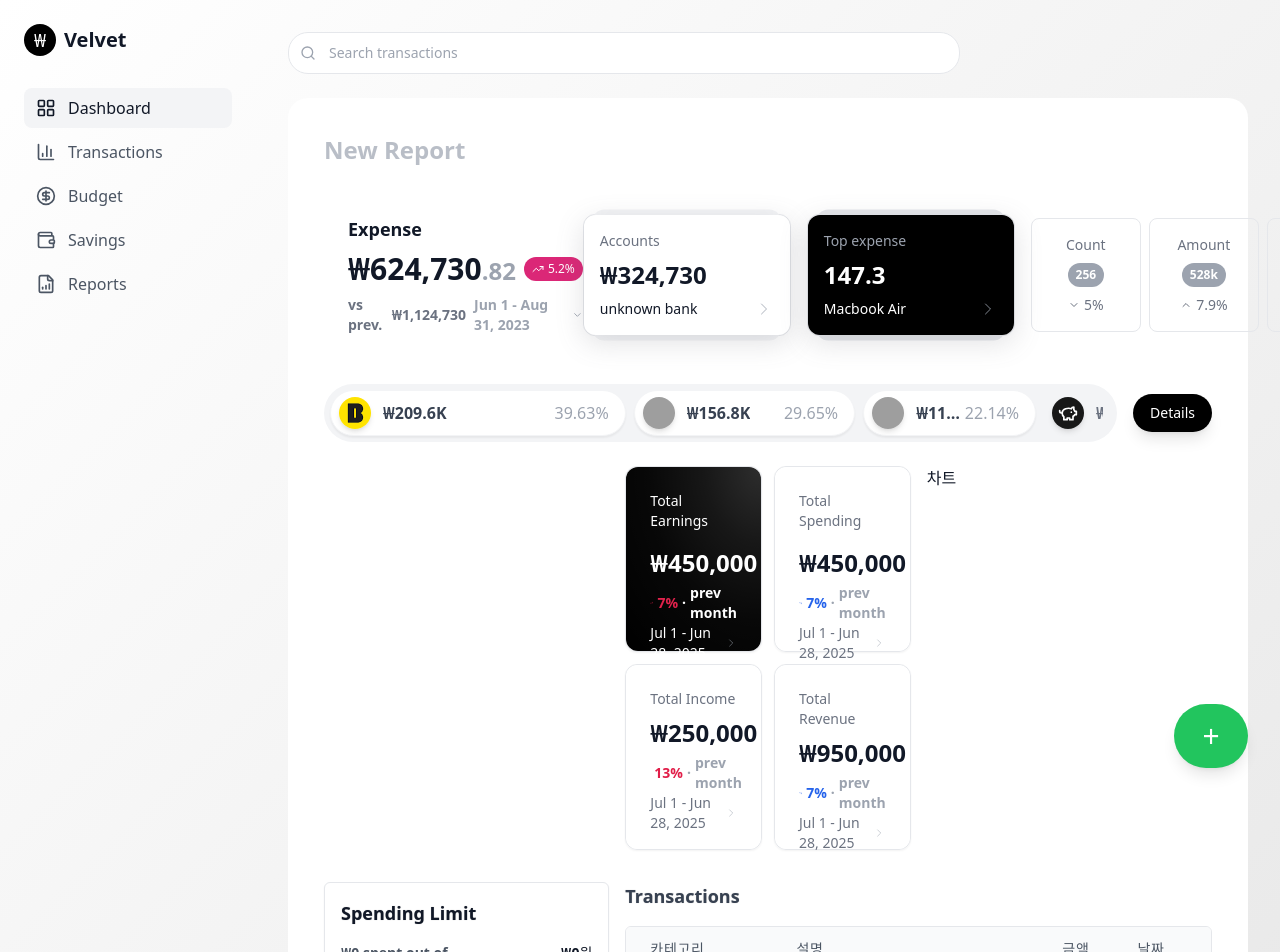
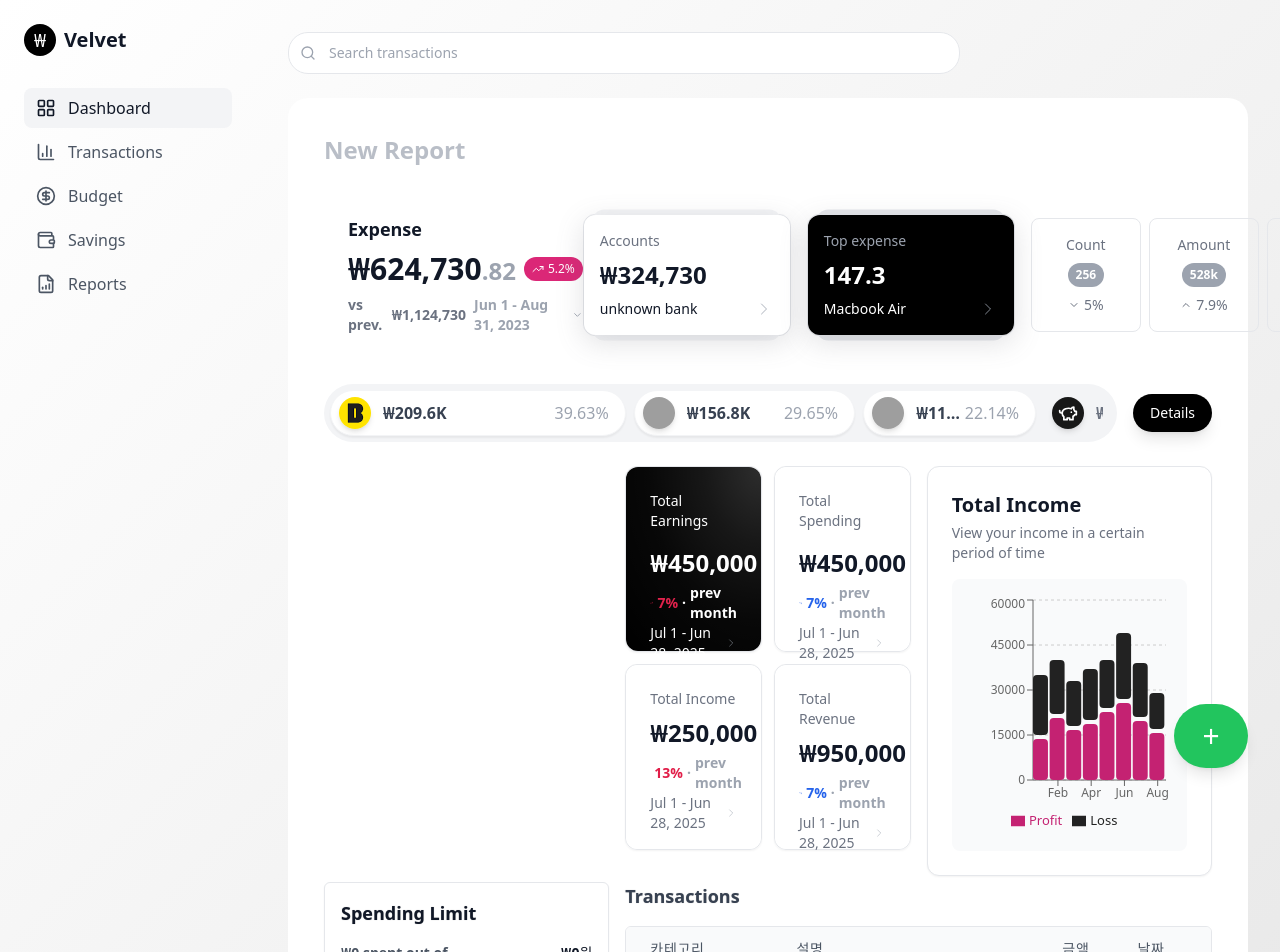
Before and after one commit to jihunhong/velvet, a React (Vite) app: page / in a window 1280 px wide. Shown: the top 952 px of the page. Built offline with nearby package versions, Linux system fonts and the light colour scheme; grey boxes are pictures that could not be loaded; a web font is replaced by a local one.

Commit message:
feat: bar 차트 추가

```diff
--- a/src/components/Dashboard.tsx
+++ b/src/components/Dashboard.tsx
@@ -3,6 +3,7 @@ import AccountList from './AccountList';
 import BudgetsInsights from './BudgetsInsights';
 import ExpenseList from './ExpenseList';
 import Panel from './Layout/Panel';
+import ProfitLossChart from './ProfitLossChart';
 import RegularPayment from './RegularPayment';
 import Revenue from './Revenue';
 import SpentLimit from './SpentLimit';
@@ -81,7 +82,7 @@ export default function Dashboard({ timeframe, onTimeframeChange }: DashboardPro
           </section>
         </Panel>
         <Panel rowSpan={2} colSpan={2}>
-          차트
+          <ProfitLossChart />
         </Panel>
         <Panel rowSpan={2} colSpan={2}>
           <div className="flex flex-col gap-4 h-full">
--- /dev/null
+++ b/src/components/ExpenseAreaChart.tsx
@@ -0,0 +1,35 @@
+import { Area, AreaChart, CartesianGrid, ResponsiveContainer, Tooltip, XAxis, YAxis } from 'recharts';
+
+export interface DailyExpense {
+  date: string;
+  amount: number;
+}
+
+export interface ExpenseAreaChartProps {
+  data: DailyExpense[];
+}
+
+const ExpenseAreaChart = ({ data }: ExpenseAreaChartProps) => (
+  <div className="bg-white border border-gray-200 rounded-md p-4 shadow-sm h-full flex flex-col">
+    <h3 className="text-lg text-gray-900 font-bold mb-4">최근 지출 추이</h3>
+    <div className="flex-1 flex items-center justify-center">
+      <ResponsiveContainer width="100%" height={220}>
+        <AreaChart data={data} margin={{ top: 10, right: 20, left: 0, bottom: 0 }}>
+          <CartesianGrid strokeDasharray="3 3" stroke="#e2e8f0" />
+          <defs>
+            <linearGradient id="colorExpense" x1="0" y1="0" x2="0" y2="1">
+              <stop offset="5%" stopColor="#ef4444" stopOpacity={0.7} />
+              <stop offset="95%" stopColor="#ef4444" stopOpacity={0.1} />
+            </linearGradient>
+          </defs>
+          <XAxis dataKey="date" tick={{ fontSize: 12 }} tickLine={false} axisLine={false} />
+          <YAxis tick={{ fontSize: 12 }} tickLine={false} axisLine={false} />
+          <Tooltip formatter={(value: number) => value.toLocaleString()} />
+          <Area type="monotone" dataKey="amount" stroke="#ef4444" fill="url(#colorExpense)" strokeWidth={2} dot={{ r: 2 }} activeDot={{ r: 5 }} />
+        </AreaChart>
+      </ResponsiveContainer>
+    </div>
+  </div>
+);
+
+export default ExpenseAreaChart;
--- /dev/null
+++ b/src/components/ProfitLossChart.tsx
@@ -0,0 +1,49 @@
+import { Bar, BarChart, CartesianGrid, Legend, ResponsiveContainer, XAxis, YAxis } from 'recharts';
+
+const data = [
+  { month: 'Jan', profit: 15000, loss: 20000 },
+  { month: 'Feb', profit: 22000, loss: 18000 },
+  { month: 'Mar', profit: 18000, loss: 15000 },
+  { month: 'Apr', profit: 20000, loss: 17000 },
+  { month: 'May', profit: 24000, loss: 16000 },
+  { month: 'Jun', profit: 27000, loss: 22000 },
+  { month: 'Jul', profit: 21000, loss: 18000 },
+  { month: 'Aug', profit: 17000, loss: 12000 },
+];
+
+// Custom shape for profit bar (위쪽에 gap을 줌)
+const ProfitBarWithGap = (props: any) => {
+  const { x, y, width, height, fill, radius } = props;
+  const gap = 4;
+  return <rect x={x} y={y + gap} width={width} height={height - gap} fill={fill} rx={radius?.[0] || 0} ry={radius?.[1] || 0} />;
+};
+
+const ProfitLossChart = () => (
+  <div className="bg-white border border-gray-200 rounded-xl p-6 shadow-sm">
+    <h3 className="text-xl font-bold text-gray-900 mb-1">Total Income</h3>
+    <p className="text-sm text-gray-500 mb-4">View your income in a certain period of time</p>
+    <div className="bg-gray-50 rounded-lg p-4">
+      <ResponsiveContainer width="100%" height={240}>
+        <BarChart data={data} barGap={8}>
+          <CartesianGrid strokeDasharray="3 3" vertical={false} />
+          <XAxis dataKey="month" tick={{ fontSize: 12 }} />
+          <YAxis tick={{ fontSize: 12 }} />
+          <Legend iconType="rect" wrapperStyle={{ fontSize: 13 }} />
+          <Bar
+            dataKey="profit"
+            name="Profit"
+            fill="#c42272"
+            stackId="a"
+            barSize={20}
+            radius={[4, 4, 4, 4]}
+            shape={<ProfitBarWithGap />}
+            isAnimationActive={false}
+          />
+          <Bar dataKey="loss" name="Loss" fill="#222" stackId="a" barSize={20} radius={[4, 4, 4, 4]} isAnimationActive={false} />
+        </BarChart>
+      </ResponsiveContainer>
+    </div>
+  </div>
+);
+
+export default ProfitLossChart;
--- a/src/components/SpentLimit.tsx
+++ b/src/components/SpentLimit.tsx
@@ -1,3 +1,4 @@
+import { getStatusStyles } from '@/common/utils/percent';
 import { getAllBudgets } from '@/db/budgetDB';
 import { getCurrentMonthExpenses } from '@/db/expenseDB';
 import { useQuery } from '@tanstack/react-query';
@@ -11,9 +12,14 @@ const SpentLimit = () => {
     queryKey: ['getCurrentMonthExpenses'],
     queryFn: () => getCurrentMonthExpenses(),
   });
+  if (!budgets || !expenses) {
+    return <div>Loading...</div>;
+  }
 
   const totalLimit = budgets?.reduce((acc, budget) => acc + budget.goal, 0);
   const totalSpent = expenses?.reduce((acc, expense) => acc + expense.amount, 0);
+  const percent = Number(Math.round((totalSpent / totalLimit) * 100).toFixed(1));
+  const { status, txt, bg } = getStatusStyles(percent);
 
   return (
     <div className="col-span-2 bg-white border border-gray-200 rounded-md p-4 shadow-sm">
@@ -24,8 +30,8 @@ const SpentLimit = () => {
           <span className="text-md text-gray-600 font-semibold">₩{totalSpent?.toLocaleString()} spent out of</span>
           <span className="text-md text-gray-900 font-bold">₩{totalLimit?.toLocaleString()}원</span>
         </div>
-        <div className="w-full bg-gray-200 rounded-full h-4">
-          {totalSpent && totalLimit && <div className="bg-red-500 h-4 rounded-full" style={{ width: `${(totalSpent / totalLimit) * 100}%` }}></div>}
+        <div className="w-full bg-gray-200 rounded-full h-2">
+          {totalSpent && totalLimit && <div className={`${bg} h-2 rounded-full`} style={{ width: `${(totalSpent / totalLimit) * 100}%` }}></div>}
         </div>
       </div>
     </div>
```
